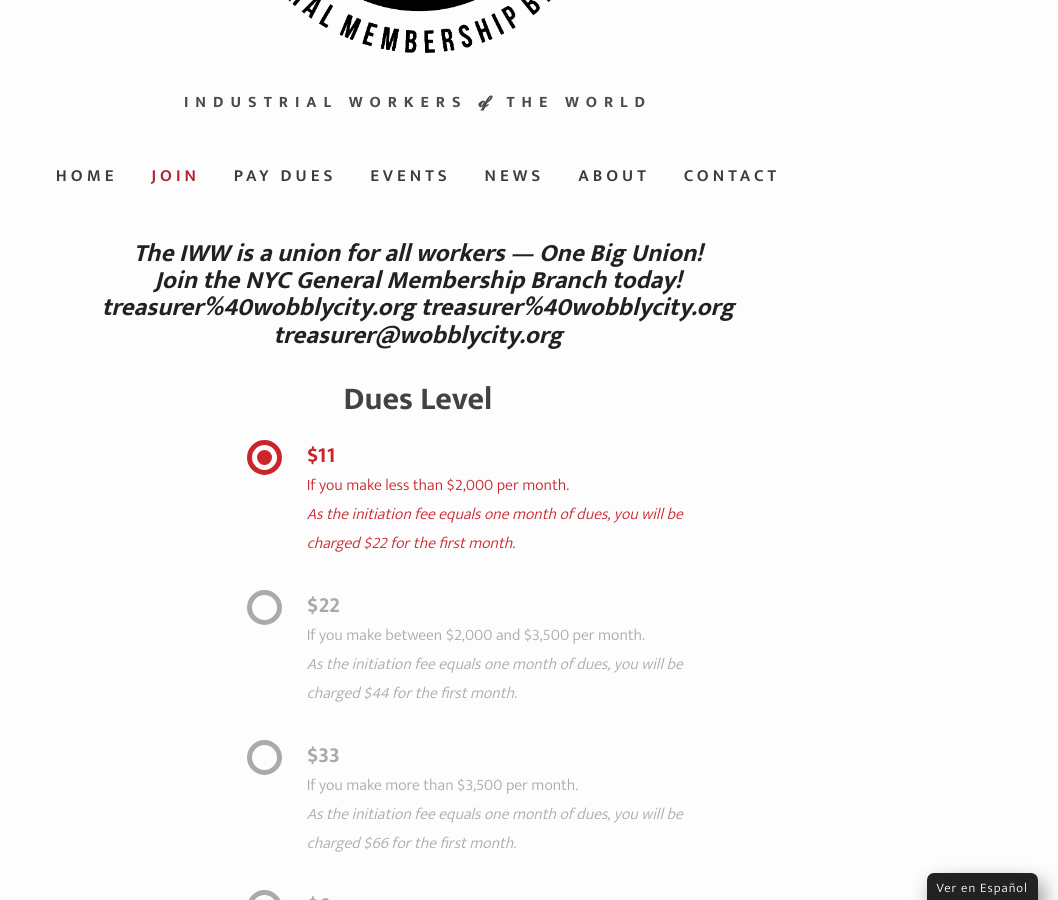
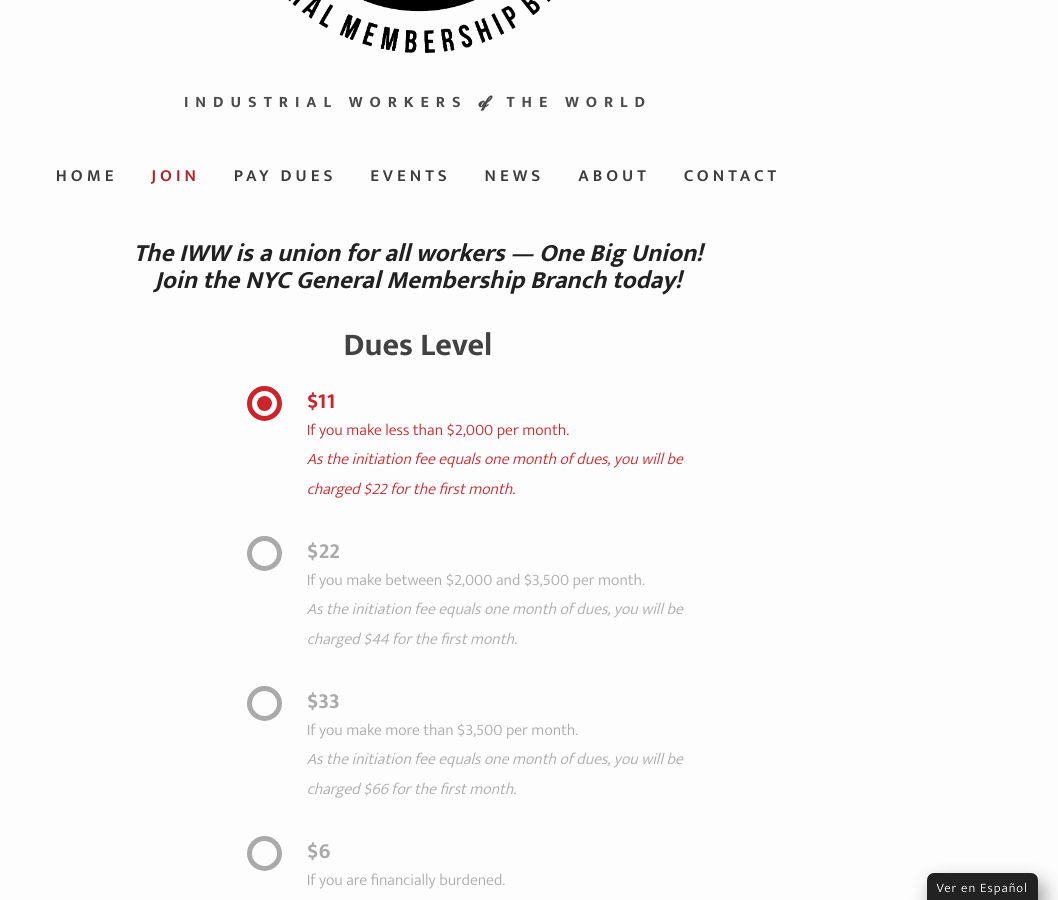
Before and after one commit to IWW-NYC-GMB/iww.nyc, a Jekyll site: the page built from join.html, in a window 1280 px wide and 900 px high, scrolled down 457 px. Shown: the whole window, without its empty margins (222-1280 px from the left). Built offline with Jekyll 4.4.1, drawn with Linux system fonts in a browser that asks for light colours; some web fonts are replaced.

Commit message:
Update join.html

```diff
--- a/join.html
+++ b/join.html
@@ -5,7 +5,7 @@
 heading: true
 ---
 <h3 style="text-align:center;font-weight:700;font-size:25px;"><em>The IWW is a union for all workers — One Big Union!<br>
-Join the NYC General Membership Branch today! {{ site.paypal | cgi_escape | escape }} {{ site.paypal | cgi_escape }} {{ site.paypal }}</em></h3><br>
+Join the NYC General Membership Branch today!</em></h3><br>
 <form action="https://www.paypal.com/cgi-bin/webscr" method="post" class="pp-sub join" onsubmit="setDues()">
 <input type="hidden" name="custom" value="Joined">
 <input type="hidden" name="notify_url" value="https://wobblycity.us16.list-manage.com/subscribe/paypal-ipn?u=b5aacdc67328813578df54304&id=232e15e038">
@@ -13,7 +13,7 @@
 <input type="hidden" name="no_shipping" value="3">
 <input type="hidden" name="return" value="https://wobblycity.org/thanks-for-joining">
 <input type="hidden" name="image_url" value="{{site.url}}/assets/paypal.png">
-<input type="hidden" name="business" value="{{ site.paypal | cgi_escape | escape }}">
+<input type="hidden" name="business" value="{{ site.paypal }}">
 <input type="hidden" name="cmd" value="_xclick-subscriptions">
 <input type="hidden" name="item_name" value="IWW NYC GMB Online Dues">
 <input type="hidden" name="currency_code" value="USD">
```
